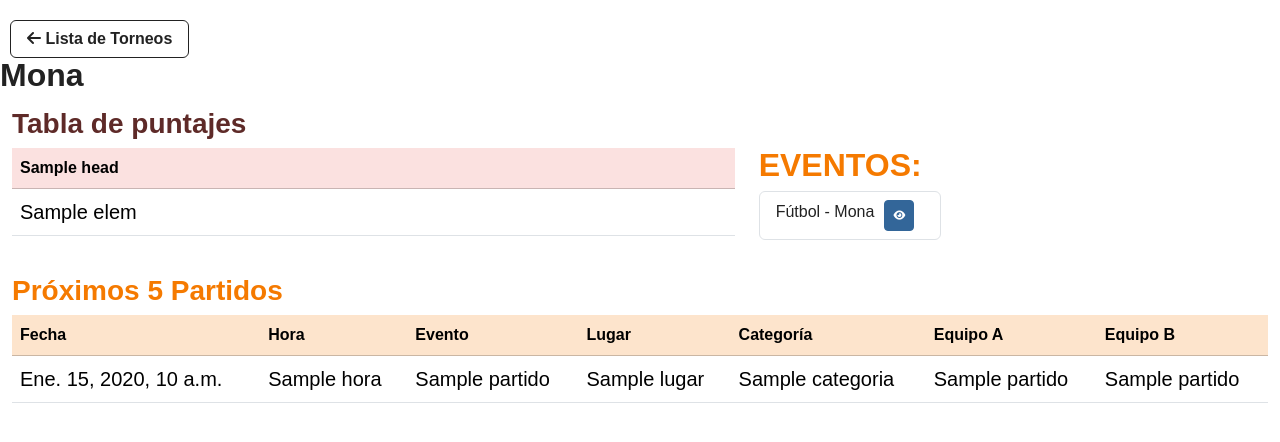
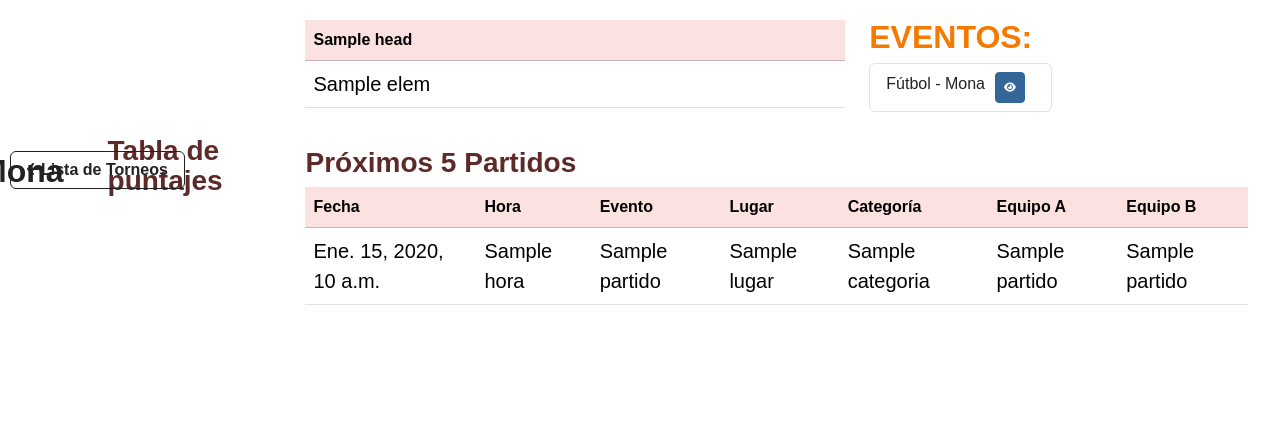
Before and after one commit to DCC-CC4401/2024-1-CC4401-1-grupo-8, a Django app: template quienvaganando/templates/quienvaganando/overview_torneo.html in a window 1280 px wide. Shown: the part 81-523 px from the top of the page. Run offline with Django 3.2, Linux system fonts and the light colour scheme; data comes from the database, SQL or seed files in the repository; tables that the repository leaves empty hold one stand-in row (values such as "Sample post"); the template is opened without the code that fills it: values that come from a table or form of the project are taken from there, most other values are stand-ins (such as "Sample title", 1, 10 or a date in 2020); some libraries are stand-ins or nearby versions; some web fonts are replaced.

Commit message:
Cambios estéticos overview torneo
Se realizan cambios estéticos en la página del overview del torneo para armonizar con el overview del evento

```diff
--- a/quienvaganando/templates/quienvaganando/lista_torneos.html
+++ b/quienvaganando/templates/quienvaganando/lista_torneos.html
@@ -4,7 +4,7 @@
 
 {% block content %}
 
-<h1 style="text-align: center;"> Lista de Torneos </h1>
+<h1 style="text-align: center;"> Mis Torneos </h1>
 
 <div style="display:flex; justify-content: center; margin-top: 20px;">
 <ul class="list-group">
--- a/quienvaganando/templates/quienvaganando/overview_torneo.html
+++ b/quienvaganando/templates/quienvaganando/overview_torneo.html
@@ -4,44 +4,58 @@
 
 {% block content %}
 
-<a href="{% url 'torneos' %}" class="btn btn-outline-dark volver"><i class="fas fa-arrow-left"></i> Lista de Torneos</a>
-<h2 style="font-family: 'DM Sans', sans-serif;" > {{ torneo.nombre }}</h2>
+<head>
+  <style>
+  .container{
+    display: flex;
+    gap: 50px
+  }
+  .table-container{
+    width: 100%;
+    overflow-x: auto;
+    overflow-y: auto;
+    max-height: 350px;
+  }
+ .button-container {
+  position: relative;
+  right: 20px;
+  justify-content: flex-end;
+  display: flex;
+  flex-direction: row;
+  align-items: center;
+  gap: 10px;
+  }
+  .volver {
+    position:absolute;
+    left: 20px;
+  }
+</style>
+</head>
 
 <body>
-
-  <div>
-    {{ torneo.descripcion }}
-  </div>
+  <div class="button-container">
+  <button class="btn btn-outline-dark volver" onclick="window.location.href='{%url 'torneos' %}'"><i class="fas fa-arrow-left"></i>Lista de Torneos</button>
 
   {% if es_dueno %}
-  <div class="mt-3 mb-auto">
-    <a href="{%url 'editar_torneo' uuid_torneo=torneo.uuid %}" class="btn btn-primary">Editar Torneo</a>
-  </div>
-
-  <div class="mt-3 mb-auto">
-    <a href="{%url 'agregar_evento' uuid_torneo=torneo.uuid %}" class="btn btn-primary">Agregar Evento</a>
-  </div>
-
-  <div class="mt-3 mb-auto">
-    <a href="{%url 'agregar_participante' uuid_torneo=torneo.uuid %}" class="btn btn-primary">Agregar Participante</a>
-  </div>
-
-  <div class="mt-3 mb-auto">
-    <a href="{%url 'editar_participantes' uuid_torneo=torneo.uuid %}" class="btn btn-primary">Editar Participantes</a>
+    <button class="btn btn-info" onclick="window.location.href='{%url 'editar_torneo' uuid_torneo=torneo.uuid %}'">Editar Torneo <i class="fas fa-edit"></i></button>
+    <button class="btn btn-info" onclick="window.location.href='{%url 'agregar_evento' uuid_torneo=torneo.uuid %}'">Agregar Evento <i class="fas fa-plus"></i></button>
+    <button class="btn btn-info" onclick="window.location.href='{%url 'agregar_participante' uuid_torneo=torneo.uuid %}'">Agregar Participante <i class="fas fa-plus"></i></button>
+    <button class="btn btn-info" onclick="window.location.href='{%url 'editar_participantes' uuid_torneo=torneo.uuid %}'">Editar Participantes <i class="fas fa-plus"></i></button>
   </div>
   {% endif %}
+  <h2 style="font-family: 'DM Sans', sans-serif; text-align: center; margin-top: 10px;">
+    {{ torneo.nombre }}
+  </h2>
+  <h5 style="text-align: center;">{{ torneo.descripcion }}</h5>
 
 
-  <div class="row justify-content-md-center mt-3 mb-auto">
 
   <h4 class="text-primary-emphasis fs-3 ms-4 "  style="font-family: 'DM Sans', sans-serif;" > Tabla de puntajes</h4>
-
-  </div>
   <div class="container-fluid">
     <div class="row mt-auto  ">
       <!-- Columna para la tabla -->
       <div class="col-7" style="font-family: 'DM Sans', sans-serif;">
-
+        <div class="table-container">
           <table class="table ">
             <thead>
               <tr class="table-primary">
@@ -61,6 +75,7 @@
             </tbody>
           </table>
         </div>
+      </div>
       <div class="col-5 "  style="font-family: 'DM Sans', sans-serif;">
         <h4 class="fw-bold  text-danger fs-2"  >EVENTOS:</h4>
         <ul class="list-group" style="width: max-content;">
@@ -79,11 +94,10 @@
     <div class="row mt-4">
       <!-- Columna para los próximos partidos -->
       <div class="col-12" style="font-family: 'DM Sans', sans-serif;">
-        <h4 class="text-danger fs-3" >Próximos 5 Partidos</h4>
-
+        <h4 class="text-primary-emphasis fs-3" >Próximos 5 Partidos</h4>
         <table class="table ">
           <thead>
-            <tr class="table-danger">
+            <tr class="table-primary">
               <th scope="col">Fecha</th>
               <th scope="col">Hora</th>
               <th scope="col">Evento</th>
```
Also changed, not shown: quienvaganando/templates/quienvaganando/overview_evento.html (+5 -21 lines). Lines whose indentation alone changed are shown as unchanged.
